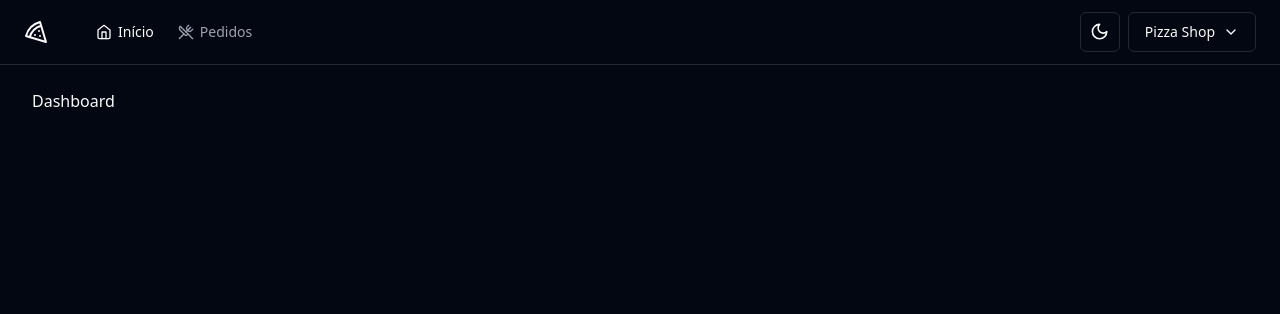
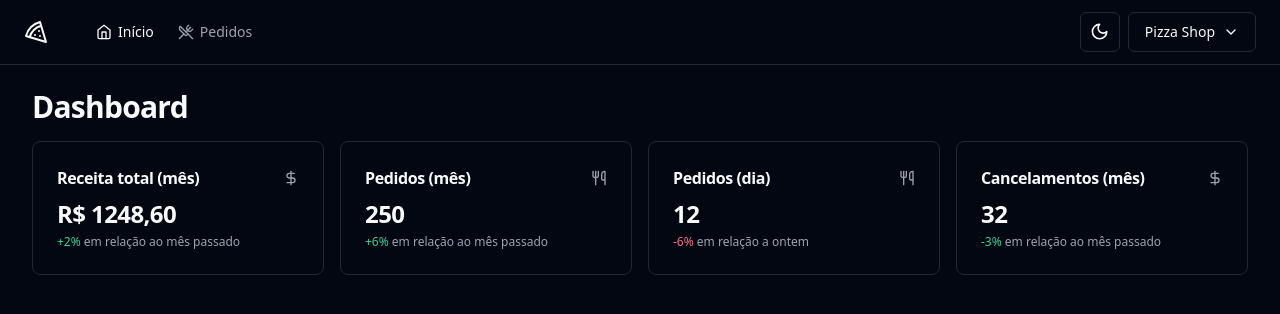
Before and after one commit to LucasDev9645/Projeto_Pizza_Shop, a React (Vite) app: page / in a window 1280 px wide. Shown: the top 314 px of the page. Built offline with nearby package versions, Linux system fonts and the light colour scheme.

Commit message:
Dashboard page

```diff
--- /dev/null
+++ b/src/components/ui/card.tsx
@@ -0,0 +1,79 @@
+import * as React from "react"
+
+import { cn } from "@/lib/utils"
+
+const Card = React.forwardRef<
+  HTMLDivElement,
+  React.HTMLAttributes<HTMLDivElement>
+>(({ className, ...props }, ref) => (
+  <div
+    ref={ref}
+    className={cn(
+      "rounded-lg border bg-card text-card-foreground shadow-sm",
+      className
+    )}
+    {...props}
+  />
+))
+Card.displayName = "Card"
+
+const CardHeader = React.forwardRef<
+  HTMLDivElement,
+  React.HTMLAttributes<HTMLDivElement>
+>(({ className, ...props }, ref) => (
+  <div
+    ref={ref}
+    className={cn("flex flex-col space-y-1.5 p-6", className)}
+    {...props}
+  />
+))
+CardHeader.displayName = "CardHeader"
+
+const CardTitle = React.forwardRef<
+  HTMLParagraphElement,
+  React.HTMLAttributes<HTMLHeadingElement>
+>(({ className, ...props }, ref) => (
+  <h3
+    ref={ref}
+    className={cn(
+      "text-2xl font-semibold leading-none tracking-tight",
+      className
+    )}
+    {...props}
+  />
+))
+CardTitle.displayName = "CardTitle"
+
+const CardDescription = React.forwardRef<
+  HTMLParagraphElement,
+  React.HTMLAttributes<HTMLParagraphElement>
+>(({ className, ...props }, ref) => (
+  <p
+    ref={ref}
+    className={cn("text-sm text-muted-foreground", className)}
+    {...props}
+  />
+))
+CardDescription.displayName = "CardDescription"
+
+const CardContent = React.forwardRef<
+  HTMLDivElement,
+  React.HTMLAttributes<HTMLDivElement>
+>(({ className, ...props }, ref) => (
+  <div ref={ref} className={cn("p-6 pt-0", className)} {...props} />
+))
+CardContent.displayName = "CardContent"
+
+const CardFooter = React.forwardRef<
+  HTMLDivElement,
+  React.HTMLAttributes<HTMLDivElement>
+>(({ className, ...props }, ref) => (
+  <div
+    ref={ref}
+    className={cn("flex items-center p-6 pt-0", className)}
+    {...props}
+  />
+))
+CardFooter.displayName = "CardFooter"
+
+export { Card, CardHeader, CardFooter, CardTitle, CardDescription, CardContent }
--- a/src/pages/app/dashboard.tsx
+++ /dev/null
@@ -1,10 +0,0 @@
-import { Helmet } from "react-helmet-async";
-
-export function Dashboard() {
-  return (
-    <>
-      <Helmet title="Dashboard" />
-      <h1>Dashboard</h1>
-    </>
-  );
-}
--- /dev/null
+++ b/src/pages/app/dashboard/dashboard.tsx
@@ -0,0 +1,23 @@
+import { Helmet } from "react-helmet-async";
+
+import { MonthRevenueCard } from "./month-revenue-card";
+import { MonthOrdersAmountCard } from "./month-orders-amount-card";
+import { DayOrdersAmountCard } from "./day-orders-amount-card";
+import { MonthCanceledOrdersAmountCard } from "./month-canceled-orders-amount-card";
+
+export function Dashboard() {
+  return (
+    <>
+      <Helmet title="Dashboard" />
+      <div className="flex flex-col gap-4">
+        <h1 className="text-3xl font-bold tracking-tight">Dashboard</h1>
+        <div className="grid grid-cols-4 gap-4">
+          <MonthRevenueCard />
+          <MonthOrdersAmountCard />
+          <DayOrdersAmountCard />
+          <MonthCanceledOrdersAmountCard />
+        </div>
+      </div>
+    </>
+  );
+}
--- /dev/null
+++ b/src/pages/app/dashboard/day-orders-amount-card.tsx
@@ -0,0 +1,21 @@
+import { Utensils } from "lucide-react";
+
+import { Card, CardContent, CardHeader, CardTitle } from "@/components/ui/card";
+
+export function DayOrdersAmountCard() {
+  return (
+    <Card>
+      <CardHeader className="flex-row items-center justify-between space-y-0 pb-2">
+        <CardTitle className="text-base font-semibold">Pedidos (dia)</CardTitle>
+        <Utensils className="h-4 w-4 text-muted-foreground" />
+      </CardHeader>
+      <CardContent className="space-y-1">
+        <span className="text-2xl font-bold tracking-tight">12</span>
+        <p className="text-xs text-muted-foreground">
+          <span className="text-rose-500 dark:text-rose-400">-6%</span> em
+          relação a ontem
+        </p>
+      </CardContent>
+    </Card>
+  );
+}
--- /dev/null
+++ b/src/pages/app/dashboard/month-canceled-orders-amount-card.tsx
@@ -0,0 +1,23 @@
+import { DollarSign } from "lucide-react";
+
+import { Card, CardContent, CardHeader, CardTitle } from "@/components/ui/card";
+
+export function MonthCanceledOrdersAmountCard() {
+  return (
+    <Card>
+      <CardHeader className="flex-row items-center justify-between space-y-0 pb-2">
+        <CardTitle className="text-base font-semibold">
+          Cancelamentos (mês)
+        </CardTitle>
+        <DollarSign className="h-4 w-4 text-muted-foreground" />
+      </CardHeader>
+      <CardContent className="space-y-1">
+        <span className="text-2xl font-bold tracking-tight">32</span>
+        <p className="text-xs text-muted-foreground">
+          <span className="text-emerald-500 dark:text-emerald-400">-3%</span> em
+          relação ao mês passado
+        </p>
+      </CardContent>
+    </Card>
+  );
+}
--- /dev/null
+++ b/src/pages/app/dashboard/month-orders-amount-card.tsx
@@ -0,0 +1,20 @@
+import { Card, CardContent, CardHeader, CardTitle } from "@/components/ui/card";
+import { Utensils } from "lucide-react";
+
+export function MonthOrdersAmountCard() {
+  return (
+    <Card>
+      <CardHeader className="flex-row items-center justify-between space-y-0 pb-2">
+        <CardTitle className="text-base font-semibold">Pedidos (mês)</CardTitle>
+        <Utensils className="h-4 w-4 text-muted-foreground" />
+      </CardHeader>
+      <CardContent className="space-y-1">
+        <span className="text-2xl font-bold tracking-tight">250</span>
+        <p className="text-xs text-muted-foreground">
+          <span className="text-emerald-500 dark:text-emerald-400">+6%</span> em
+          relação ao mês passado
+        </p>
+      </CardContent>
+    </Card>
+  );
+}
--- /dev/null
+++ b/src/pages/app/dashboard/month-revenue-card.tsx
@@ -0,0 +1,23 @@
+import { DollarSign } from "lucide-react";
+
+import { Card, CardContent, CardHeader, CardTitle } from "@/components/ui/card";
+
+export function MonthRevenueCard() {
+  return (
+    <Card>
+      <CardHeader className="flex-row items-center justify-between space-y-0 pb-2">
+        <CardTitle className="text-base font-semibold">
+          Receita total (mês)
+        </CardTitle>
+        <DollarSign className="h-4 w-4 text-muted-foreground" />
+      </CardHeader>
+      <CardContent className="space-y-1">
+        <span className="text-2xl font-bold tracking-tight">R$ 1248,60</span>
+        <p className="text-xs text-muted-foreground">
+          <span className="text-emerald-500 dark:text-emerald-400">+2%</span> em
+          relação ao mês passado
+        </p>
+      </CardContent>
+    </Card>
+  );
+}
--- a/src/routes.tsx
+++ b/src/routes.tsx
@@ -1,6 +1,6 @@
 import { createBrowserRouter } from "react-router-dom";
 
-import { Dashboard } from "./pages/app/dashboard";
+import { Dashboard } from "./pages/app/dashboard/dashboard";
 import { SignIn } from "./pages/auth/sign-in";
 import { SignUp } from "./pages/auth/sign-up";
 import { AppLayout } from "./pages/_layouts/app";
```
